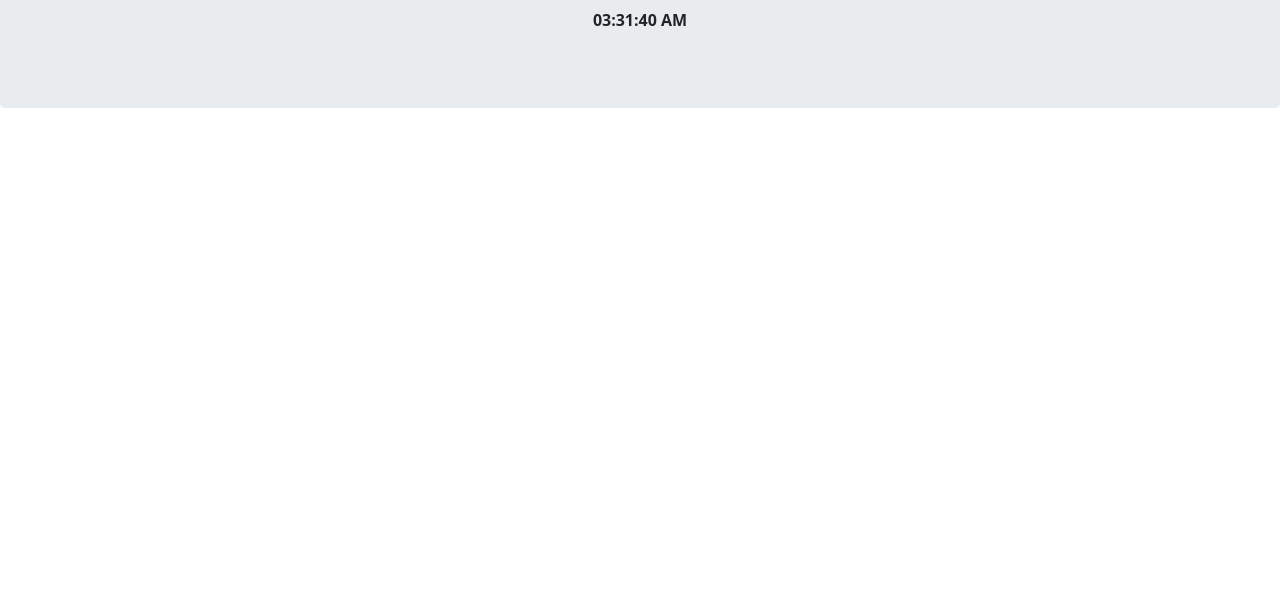
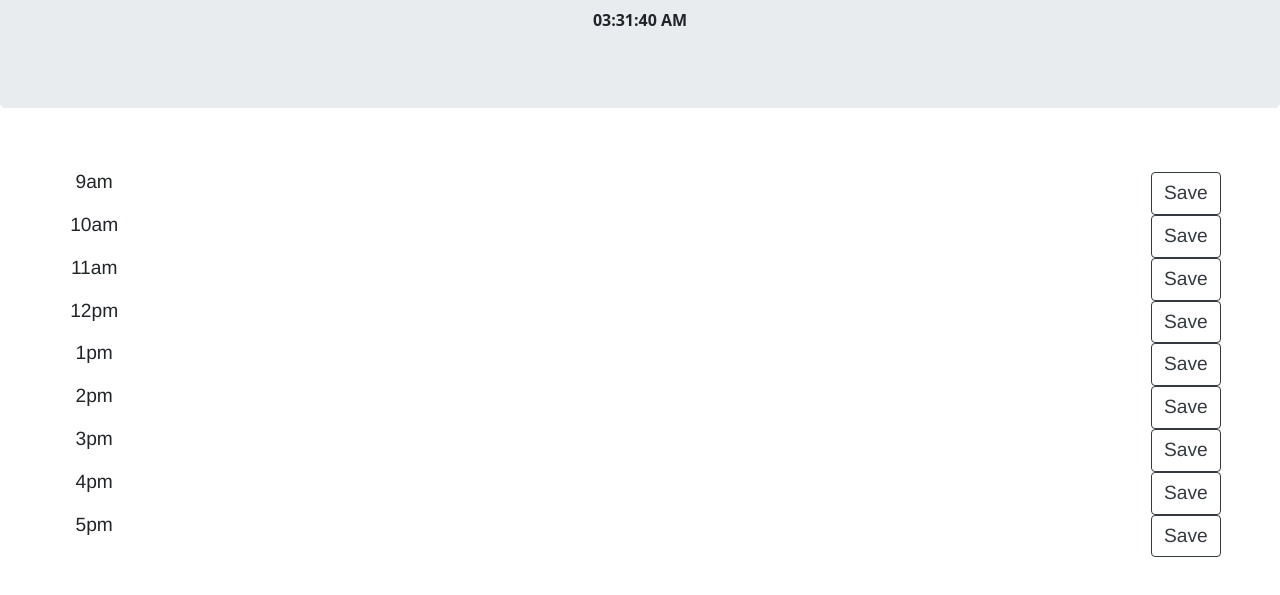
Before and after one commit to biencarlovilla/Work-Day-Planner, a plain HTML site: page index.html in a window 1280 px wide. Shown: the part 163-758 px from the top of the page. Drawn offline with nearby package versions, Linux system fonts and the light colour scheme.

Commit message:
I added the planner template

```diff
--- a/index.html
+++ b/index.html
@@ -12,13 +12,105 @@
     <div class="jumbotron">
       <div class="row">
         <div class="col-lg-12 col-sm-12">
-          <h1 class="display-4" id="WDI">Work Day Scheduler</h1>
+          <h1 class="display-4">Work Day Scheduler</h1>
         </div>
       </div>
       <p class="lead date" id="Date"></p>
       <p class="lead date" id="Time"></p>
     </div>
 
+     <div class="containerCal">
+
+      <div class="row">
+        <div class="col" id="timeNine">9am</div>
+        <div class="col-8 form-group" contenteditable="true" id="nineInput" aria-label="Todo.."></div>
+
+            <div class="col">
+              <button type="submit" class="btn btn-outline-dark" id="nineButton">Save</button>
+            </div>
+        </div>
+       </div>
+
+       <div class="row">
+        <div class="col" id="timeNine">10am</div>
+        <div class="col-8 form-group" contenteditable="true" id="nineInput" aria-label="Todo.."></div>
+
+            <div class="col">
+              <button type="submit" class="btn btn-outline-dark" id="nineButton">Save</button>
+            </div>
+        </div>
+       </div>
+
+       <div class="row">
+        <div class="col" id="timeNine">11am</div>
+        <div class="col-8 form-group" contenteditable="true" id="nineInput" aria-label="Todo.."></div>
+
+            <div class="col">
+              <button type="submit" class="btn btn-outline-dark" id="nineButton">Save</button>
+            </div>
+        </div>
+       </div>
+
+       <div class="row">
+        <div class="col" id="timeNine">12pm</div>
+        <div class="col-8 form-group" contenteditable="true" id="nineInput" aria-label="Todo.."></div>
+
+            <div class="col">
+              <button type="submit" class="btn btn-outline-dark" id="nineButton">Save</button>
+            </div>
+        </div>
+       </div>
+
+       <div class="row">
+        <div class="col" id="timeNine">1pm</div>
+        <div class="col-8 form-group" contenteditable="true" id="nineInput" aria-label="Todo.."></div>
+
+            <div class="col">
+              <button type="submit" class="btn btn-outline-dark" id="nineButton">Save</button>
+            </div>
+        </div>
+       </div>
+
+       <div class="row">
+        <div class="col" id="timeNine">2pm</div>
+        <div class="col-8 form-group" contenteditable="true" id="nineInput" aria-label="Todo.."></div>
+
+            <div class="col">
+              <button type="submit" class="btn btn-outline-dark" id="nineButton">Save</button>
+            </div>
+        </div>
+       </div>
+
+       <div class="row">
+        <div class="col" id="timeNine">3pm</div>
+        <div class="col-8 form-group" contenteditable="true" id="nineInput" aria-label="Todo.."></div>
+
+            <div class="col">
+              <button type="submit" class="btn btn-outline-dark" id="nineButton">Save</button>
+            </div>
+        </div>
+       </div>
+
+       <div class="row">
+        <div class="col" id="timeNine">4pm</div>
+        <div class="col-8 form-group" contenteditable="true" id="nineInput" aria-label="Todo.."></div>
+
+            <div class="col">
+              <button type="submit" class="btn btn-outline-dark" id="nineButton">Save</button>
+            </div>
+        </div>
+       </div>
+
+       <div class="row">
+        <div class="col" id="timeNine">5pm</div>
+        <div class="col-8 form-group" contenteditable="true" id="nineInput" aria-label="Todo.."></div>
+
+            <div class="col">
+              <button type="submit" class="btn btn-outline-dark" id="nineButton">Save</button>
+            </div>
+        </div>
+       </div>
+
     <script src="https://cdnjs.cloudflare.com/ajax/libs/moment.js/2.24.0/moment-with-locales.min.js"></script>
     <script src="https://cdnjs.cloudflare.com/ajax/libs/jquery/3.2.1/jquery.min.js"></script>
     <script src="scripts.js"></script>
--- a/styles.css
+++ b/styles.css
@@ -4,11 +4,7 @@ body {
   font-size: 16px;
   line-height: 1;
 }
-.container calendar {
-  margin-top: 5%;
-  display: grid;
-  align-content: center;
-}
+
 .form-group {
   margin-bottom: 0;
 }
@@ -17,3 +13,23 @@ body {
   font-size: 16px;
   font-weight: bold;
 }
+.containerCal {
+  margin-top: 5%;
+  display: grid;
+  align-content: center;
+}
+
+.col {
+  font-family: "Helvetica Neue", Helvetica, Arial, sans-serif;
+  font-size: 1.2em;
+  font-weight: 400;
+}
+.container {
+  display: grid;
+  align-items: center;
+}
+.btn-outline-dark {
+  font-family: "Helvetica Neue", Helvetica, Arial, sans-serif;
+  font-size: 1em;
+  font-weight: 400;
+}
```
Also changed, not shown: images/planner.png (added), scripts.js (line endings or trailing spaces), 1 other file.
